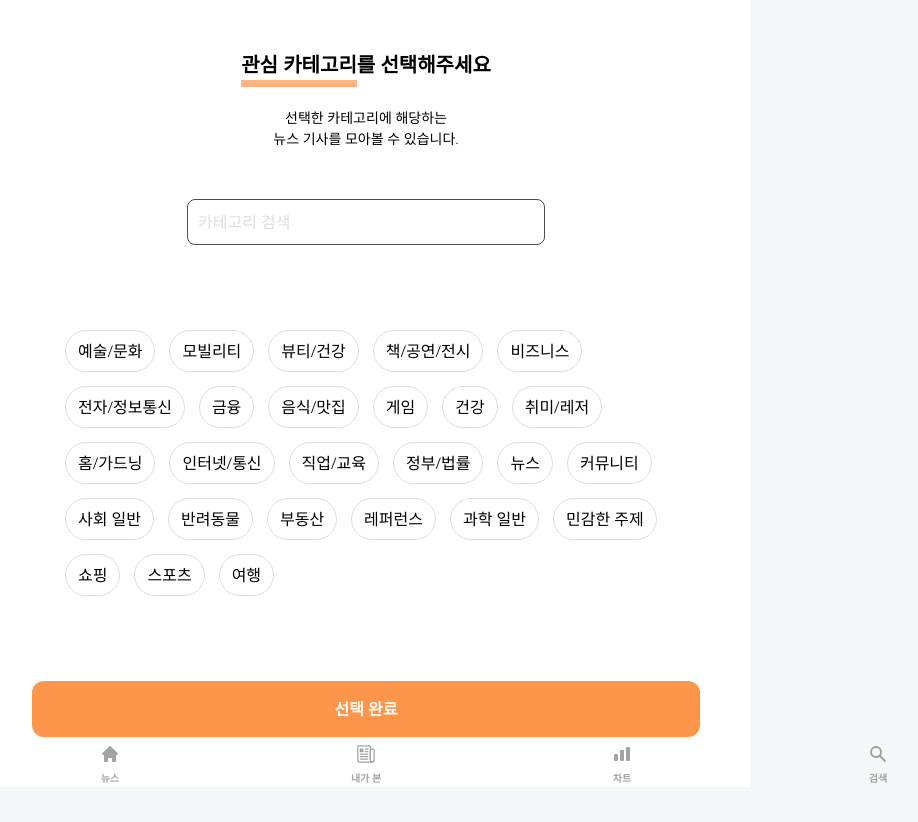
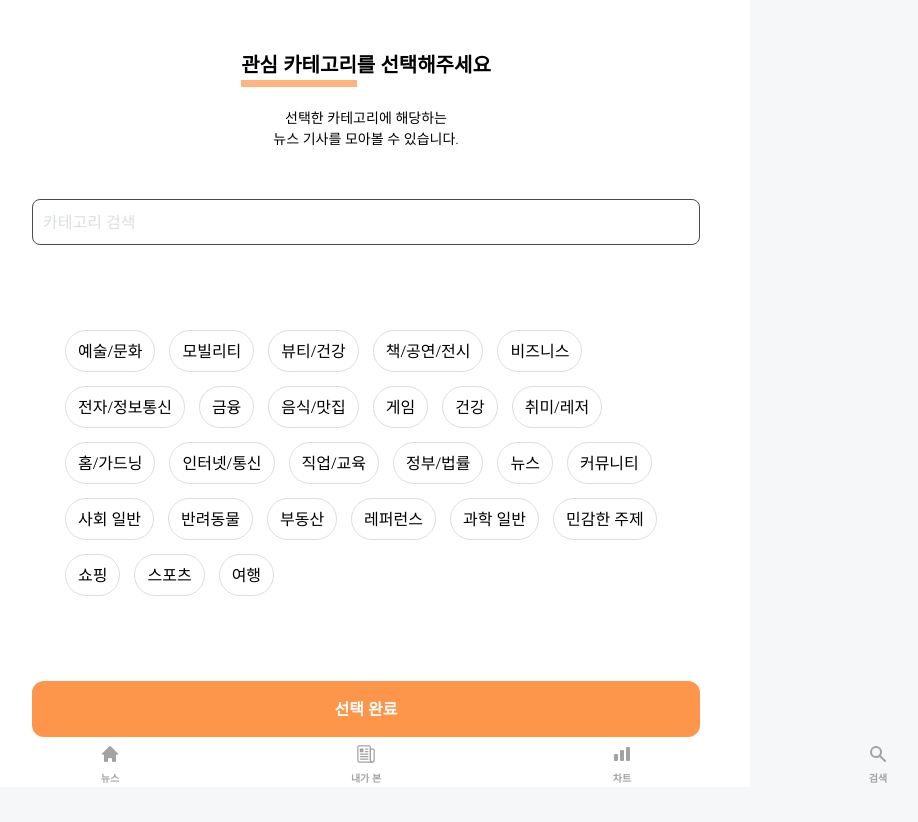
Before and after one commit to TripleA-Project/TripleA-FrontEnd, a Next.js app: page /interested/category in a window 1280 px wide. Shown: the top 822 px of the page, without its empty margins (274-1192 px from the left). Built offline with nearby package versions, Linux system fonts and the light colour scheme.

Commit message:
feat: input 값에 따라 관련 데이터 다르게 렌더하기

```diff
--- a/src/app/interested/category/page.tsx
+++ b/src/app/interested/category/page.tsx
@@ -27,7 +27,7 @@ export default function InterestedCategoryPage() {
             </h3>
             <p className='text-center text-[14px]'>선택한 카테고리에 해당하는<br/>뉴스 기사를 모아볼 수 있습니다.</p>
           </div>
-          <input type="text" className='min-w-[358px] h-[46px] outline-0 border border-solid border-[#454C52] rounded-lg px-[10px] placeholder:text-[#DBDEE1] m-auto' placeholder='카테고리 검색' onChange={inputChangeHandler}/>
+          <input type="text" className='w-full h-[46px] outline-0 border border-solid border-[#454C52] rounded-lg px-[10px] placeholder:text-[#DBDEE1] m-auto' placeholder='카테고리 검색' onChange={inputChangeHandler}/>
         </div>
         <SelectContainer arr={arr} type='category' selectedArr={selectedArr} setSelectedArr={setSelectedArr}/>
         <Button type='button' sizeTheme='large' bgColorTheme='orange' textColorTheme='white' clickHandler={()=>{console.log('ddd')}}>선택 완료</Button>
--- a/src/app/interested/stock/page.tsx
+++ b/src/app/interested/stock/page.tsx
@@ -10,7 +10,7 @@ export default function InterestedStockPage() {
 
   const inputChangeHandler = (e) => {
     if(e.target.value){
-     const newArr =  symbolArr.filter((item)=> item.companyName.includes(e.target.value) || item.symbol.includes(e.target.value))
+      const newArr =  symbolArr.filter((item)=> item.companyName.includes(e.target.value) || item.symbol.includes(e.target.value))
       setArr(newArr)
     } else {
       setArr(symbolArr)
@@ -26,7 +26,7 @@ export default function InterestedStockPage() {
             </h3>
             <p className='text-center text-[14px]'>선택한 종목이 언급된<br/>뉴스 기사를 모아볼 수 있습니다.</p>
           </div>
-          <input type="text" className='min-w-[358px] h-[46px] outline-0 border border-solid border-[#454C52] rounded-lg px-[10px] placeholder:text-[#DBDEE1] m-auto' placeholder='종목 검색' onChange={inputChangeHandler}/>
+          <input type="text" className='w-full h-[46px] outline-0 border border-solid border-[#454C52] rounded-lg px-[10px] placeholder:text-[#DBDEE1] m-auto' placeholder='종목 검색' onChange={inputChangeHandler}/>
         </div>
         <SelectContainer arr={arr} type='stock'/>
         <Button type='button' sizeTheme='large' bgColorTheme='orange' textColorTheme='white' clickHandler={()=>{console.log('ddd')}}>선택 완료</Button>
```
